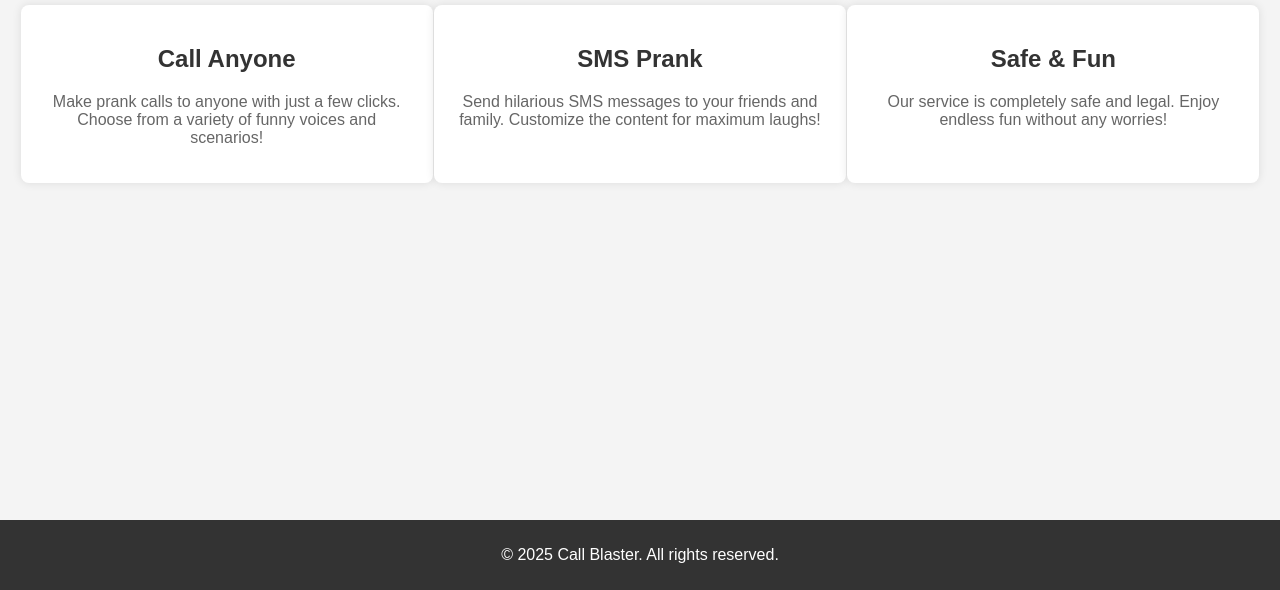
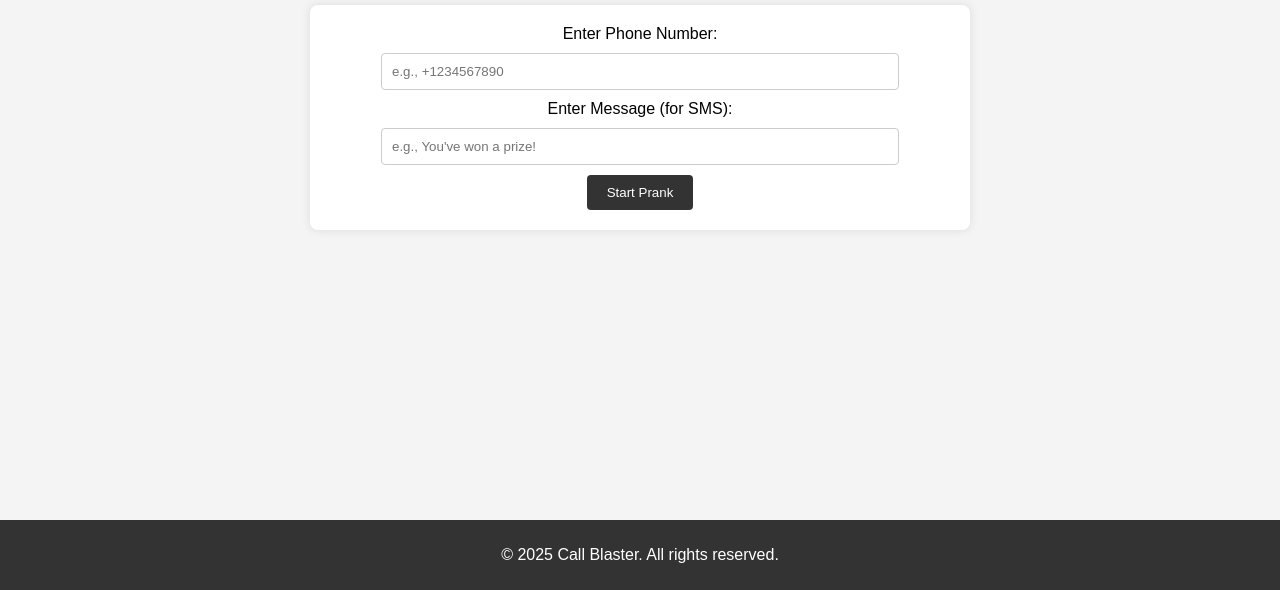
Before and after one commit to mr-navin/Call-Blaster, a plain HTML site: page index.html in a window 1280 px wide. Shown: the part 210-800 px from the top of the page. Drawn offline with Linux system fonts and the light colour scheme.

Commit message:
Update index.html

```diff
--- a/index.html
+++ b/index.html
@@ -3,7 +3,7 @@
 <head>
     <meta charset="UTF-8">
     <meta name="viewport" content="width=device-width, initial-scale=1.0">
-    <title>Call Blaster</title>
+    <title>Call Blaster - Fake Call & SMS Prank</title>
     <style>
         body {
             font-family: Arial, sans-serif;
@@ -23,23 +23,31 @@
         .container {
             padding: 20px;
         }
-        .features {
-            display: flex;
-            justify-content: space-around;
-            margin-top: 20px;
-        }
-        .feature {
+        .form-container {
             background-color: #fff;
             padding: 20px;
             border-radius: 8px;
             box-shadow: 0 0 10px rgba(0, 0, 0, 0.1);
-            width: 30%;
+            width: 50%;
+            margin: 0 auto;
         }
-        .feature h2 {
-            color: #333;
+        .form-container input {
+            width: 80%;
+            padding: 10px;
+            margin: 10px 0;
+            border: 1px solid #ccc;
+            border-radius: 4px;
         }
-        .feature p {
-            color: #666;
+        .form-container button {
+            background-color: #333;
+            color: #fff;
+            padding: 10px 20px;
+            border: none;
+            border-radius: 4px;
+            cursor: pointer;
+        }
+        .form-container button:hover {
+            background-color: #555;
         }
         footer {
             background-color: #333;
@@ -58,25 +66,44 @@
     </header>
 
     <div class="container">
-        <h2>Features</h2>
-        <div class="features">
-            <div class="feature">
-                <h2>Call Anyone</h2>
-                <p>Make prank calls to anyone with just a few clicks. Choose from a variety of funny voices and scenarios!</p>
-            </div>
-            <div class="feature">
-                <h2>SMS Prank</h2>
-                <p>Send hilarious SMS messages to your friends and family. Customize the content for maximum laughs!</p>
-            </div>
-            <div class="feature">
-                <h2>Safe & Fun</h2>
-                <p>Our service is completely safe and legal. Enjoy endless fun without any worries!</p>
-            </div>
+        <h2>Fake Call & SMS Prank</h2>
+        <div class="form-container">
+            <form id="prankForm">
+                <label for="phoneNumber">Enter Phone Number:</label><br>
+                <input type="text" id="phoneNumber" name="phoneNumber" placeholder="e.g., +1234567890" required><br>
+                <label for="message">Enter Message (for SMS):</label><br>
+                <input type="text" id="message" name="message" placeholder="e.g., You've won a prize!"><br>
+                <button type="submit">Start Prank</button>
+            </form>
         </div>
+        <div id="output" style="margin-top: 20px;"></div>
     </div>
 
     <footer>
         <p>&copy; 2025 Call Blaster. All rights reserved.</p>
     </footer>
+
+    <script>
+        // JavaScript to handle form submission
+        document.getElementById('prankForm').addEventListener('submit', function(event) {
+            event.preventDefault(); // Prevent form from submitting
+
+            // Get input values
+            const phoneNumber = document.getElementById('phoneNumber').value;
+            const message = document.getElementById('message').value;
+
+            // Display output
+            const output = document.getElementById('output');
+            output.innerHTML = `
+                <h3>Prank Details:</h3>
+                <p><strong>Phone Number:</strong> ${phoneNumber}</p>
+                <p><strong>Message:</strong> ${message}</p>
+                <p>Prank initiated! (This is a simulation.)</p>
+            `;
+
+            // Clear form
+            document.getElementById('prankForm').reset();
+        });
+    </script>
 </body>
-  </html>
+</html>
```
